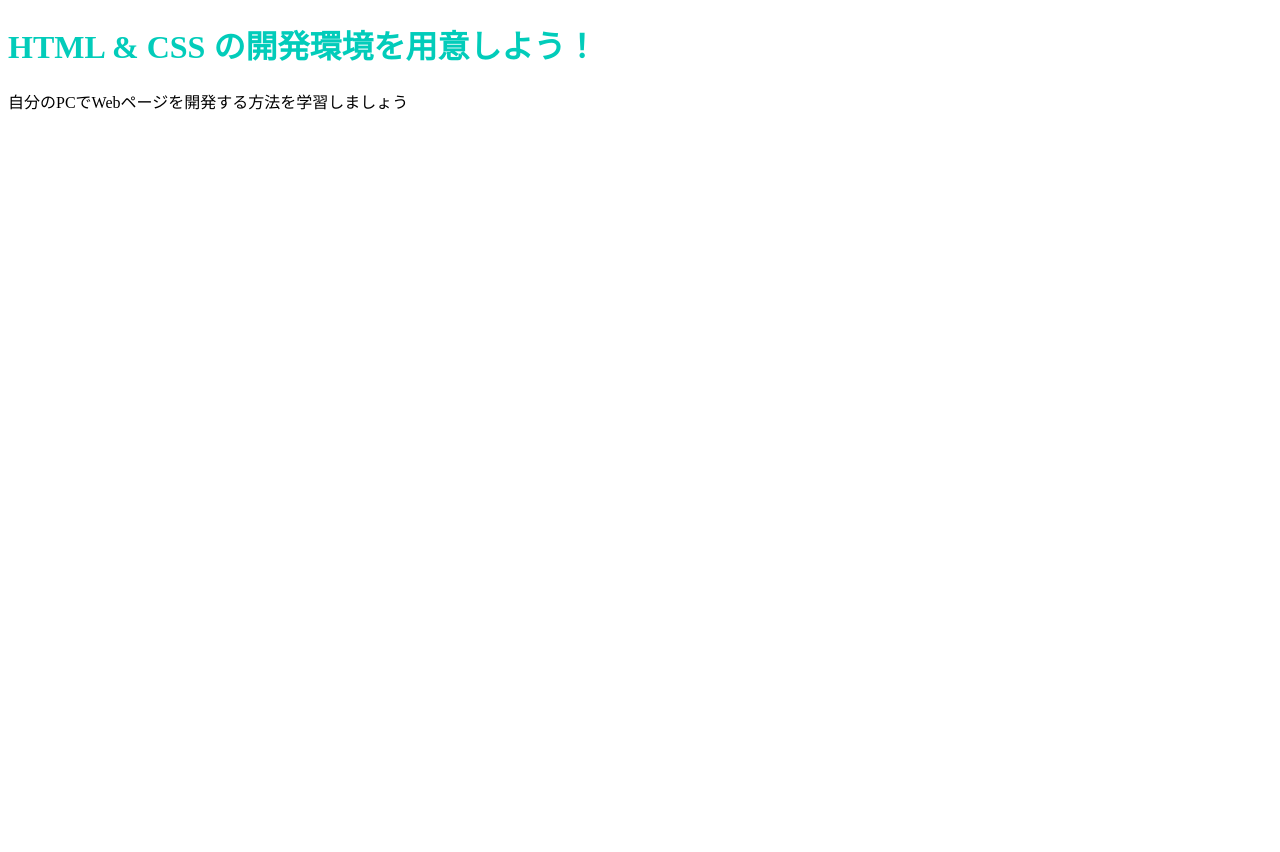
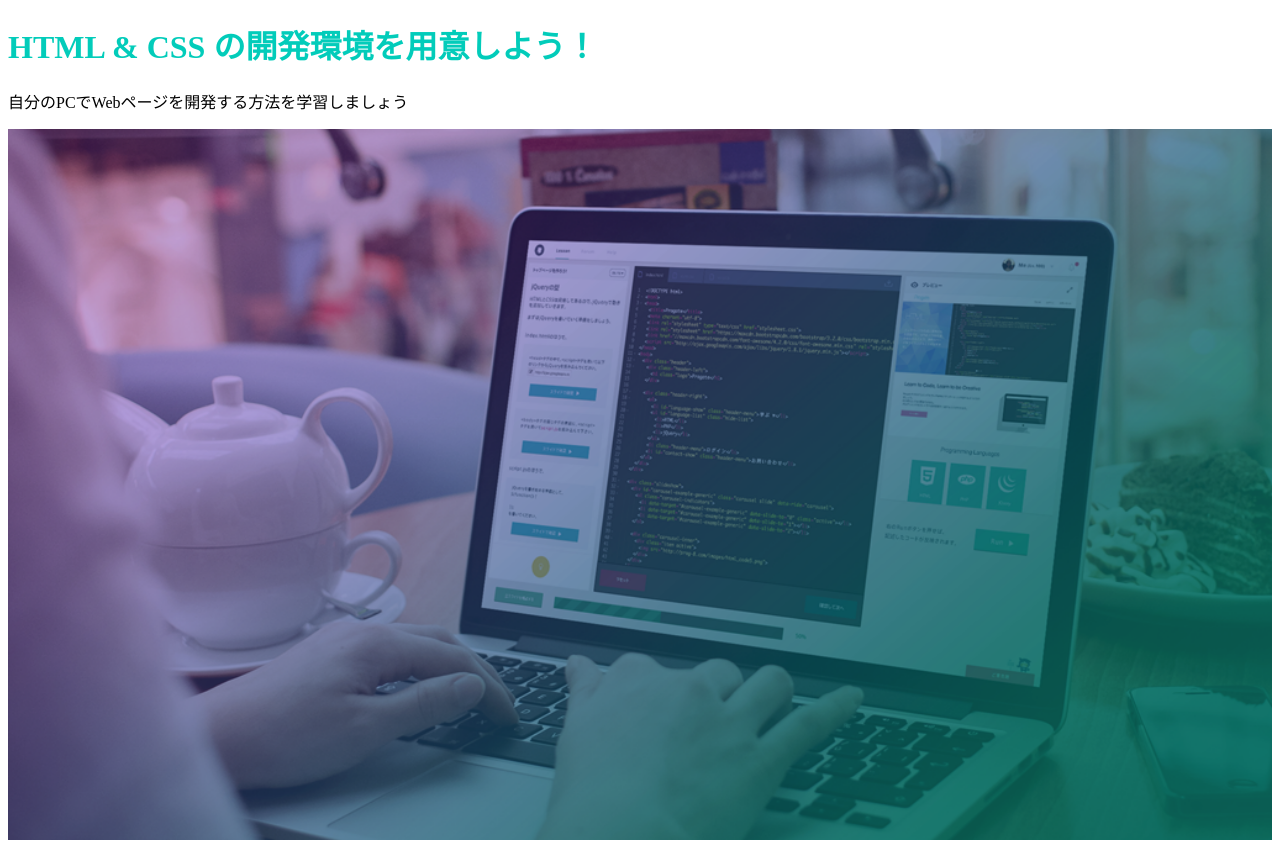
Before and after one commit to itomjp/itomjp.github.io, a plain HTML site: page index.html in a window 1280 px wide. Before the commit the page ends 800 px from the top, so only its background shows below. Drawn offline with Linux system fonts and the light colour scheme.

Commit message:
Add files via upload

```diff
--- a/index.html
+++ b/index.html
@@ -8,5 +8,6 @@
   <body>
     <h1 class="title">HTML & CSS の開発環境を用意しよう！</h1>
     <p>自分のPCでWebページを開発する方法を学習しましょう</p>
+    <img src="top.png" class="top-image">
   </body>
 </html>
--- a/stylesheet.css
+++ b/stylesheet.css
@@ -1,3 +1,6 @@
 .title {
   color: #02ccba;
 }
+.top-image{
+  width: 100%;
+}
```
